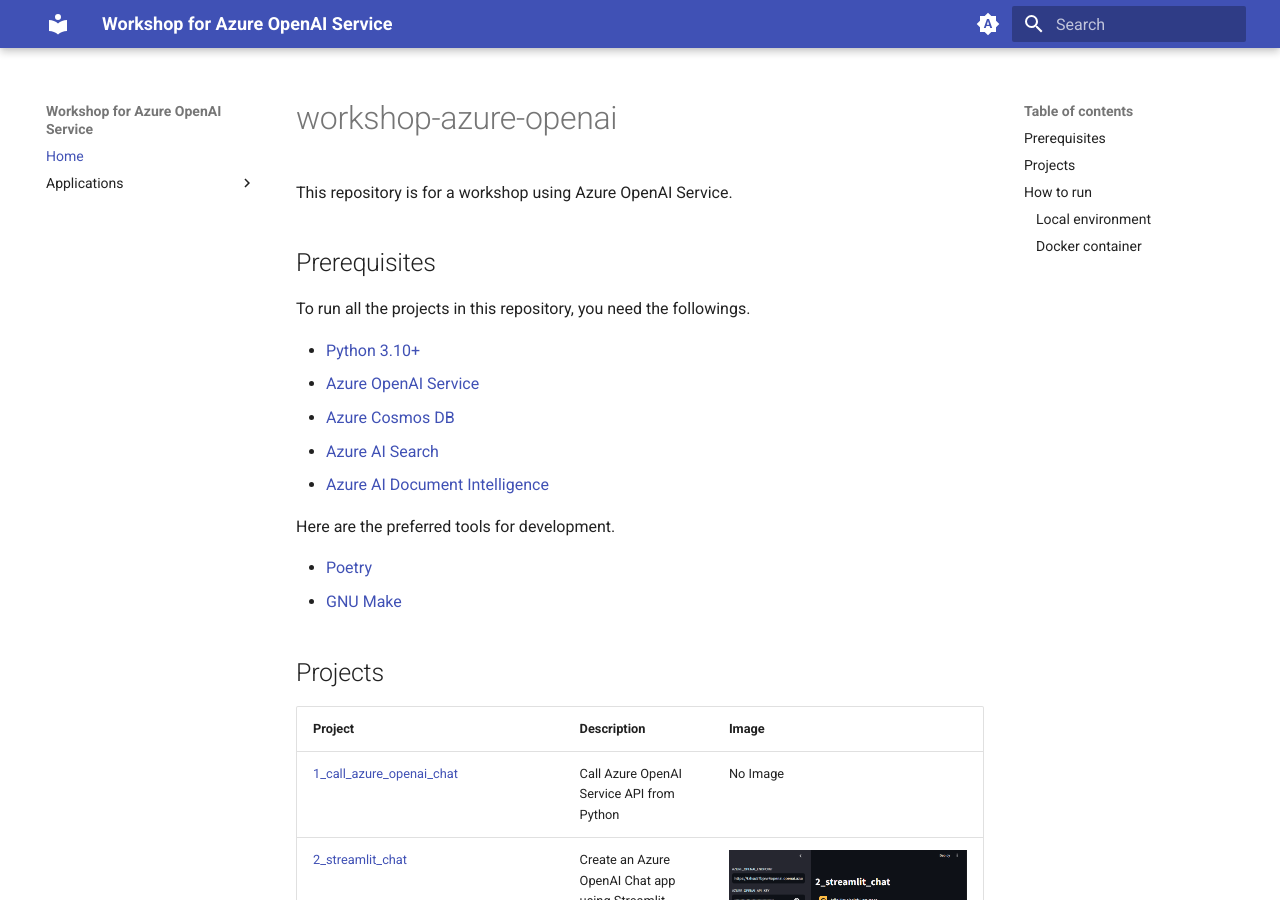
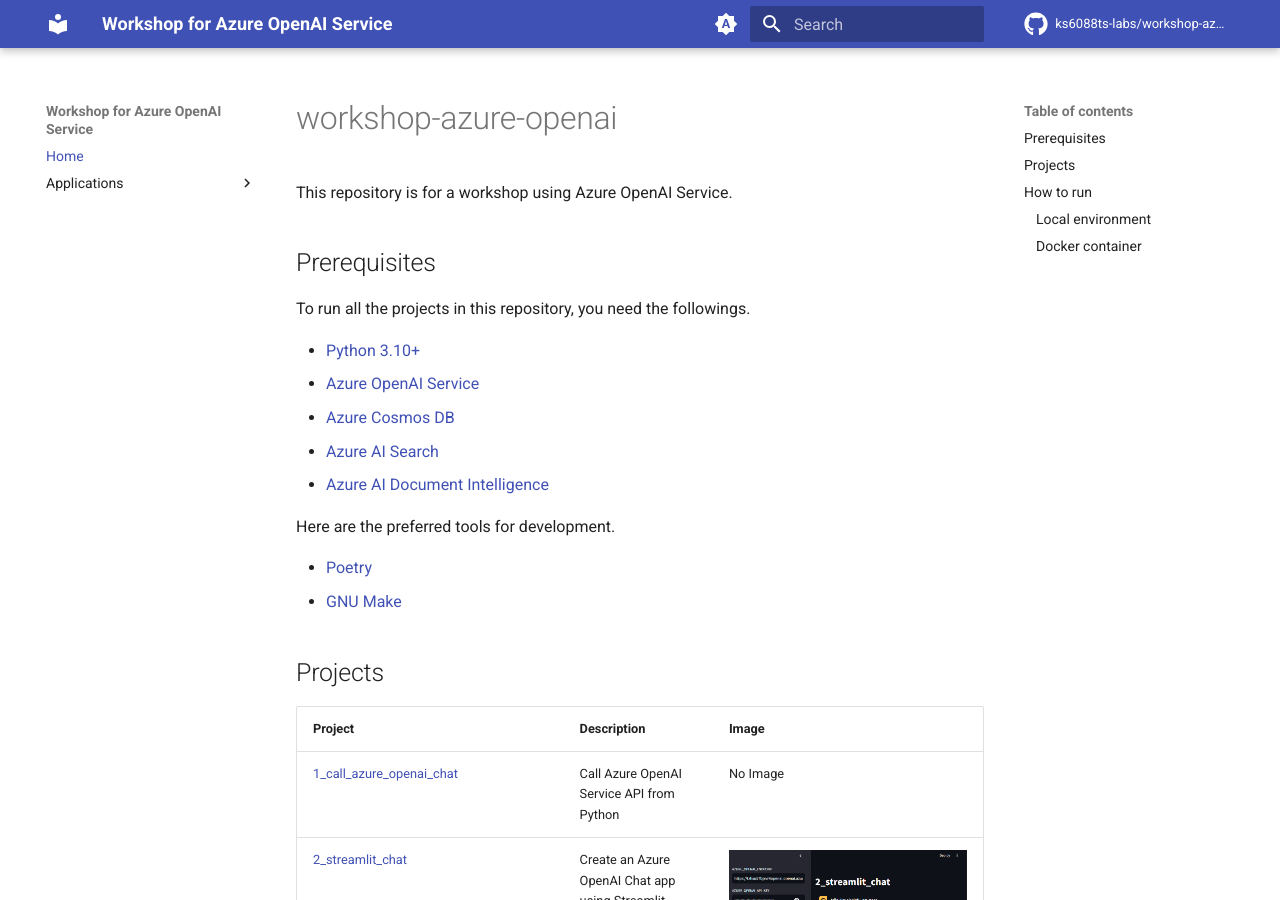
Before and after one commit to ks6088ts-labs/workshop-azure-openai, an MkDocs documentation site: the page built from docs/index.md, in a window 1280 px wide and 900 px high. Built offline with MkDocs 1.6.1 and Material for MkDocs 9.7.7, drawn with Linux system fonts in a browser that asks for light colours; comment, search, counter and statistics services are not loaded.

Commit message:
customize site

```diff
--- a/mkdocs.yml
+++ b/mkdocs.yml
@@ -1,6 +1,8 @@
 # yaml-language-server: $schema=https://squidfunk.github.io/mkdocs-material/schema.json
 site_name: Workshop for Azure OpenAI Service
 site_url: ""
+repo_url: https://github.com/ks6088ts-labs/workshop-azure-openai
+repo_name: ks6088ts-labs/workshop-azure-openai
 nav:
   - Home: index.md
   - Applications:
@@ -44,3 +46,17 @@ theme:
       toggle:
         icon: material/brightness-4
         name: Switch to system preference
+  icon:
+    repo: fontawesome/brands/github
+  language: en
+extra:
+  social:
+    - icon: fontawesome/brands/linkedin
+      link: https://www.linkedin.com/in/ks6088ts/
+    - icon: fontawesome/brands/github
+      link: https://github.com/ks6088ts
+    - icon: fontawesome/brands/x-twitter
+      link: https://x.com/ks6088ts
+  analytics:
+    provider: google
+    property: G-0ZTKFXVQ5K
```
